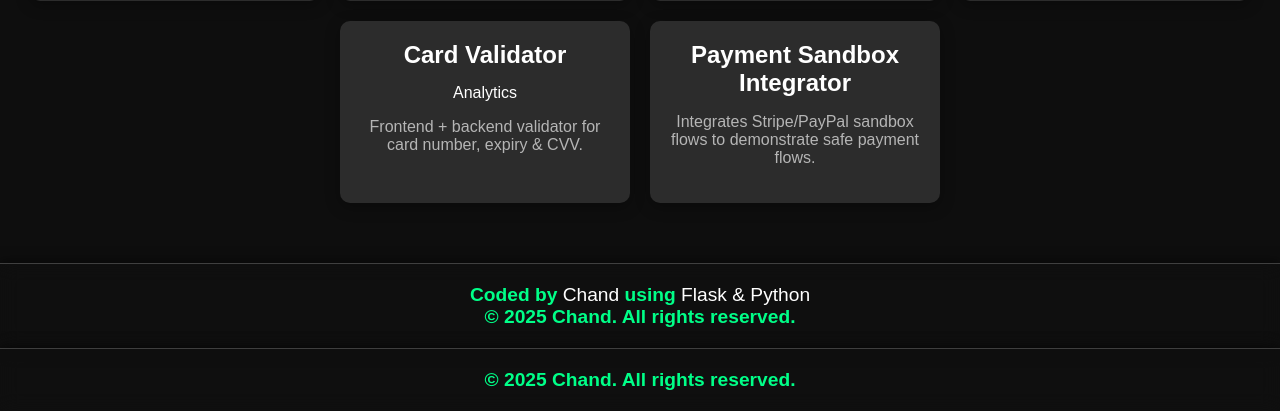
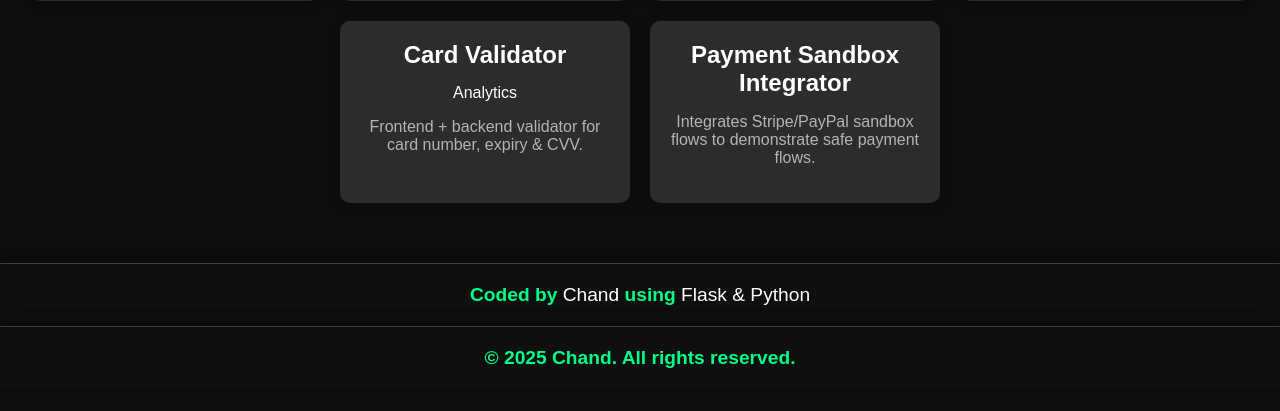
Before and after one commit to skchand786/crispy-chiken, a Flask app: page /projects in a window 1280 px wide. Shown: the part 408-819 px from the top of the page. After the commit the page ends 776 px from the top, so only its background shows below. Run offline with Flask 3, Linux system fonts and the light colour scheme.

Commit message:
Update projects.html

```diff
--- a/templates/projects.html
+++ b/templates/projects.html
@@ -36,7 +36,7 @@
 <!-- Footer -->
 <footer>
     <p>Coded by <span>Chand</span> using <span>Flask & Python</span></p>
-    <p>© 2025 Chand. All rights reserved.</p>
+    <p></p>
 </footer>
 
 <script>
```
